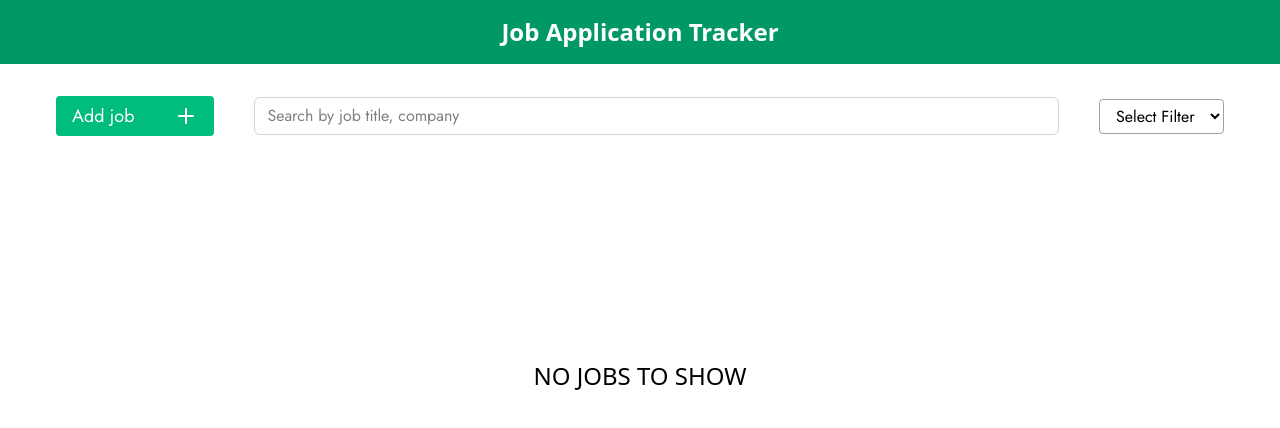
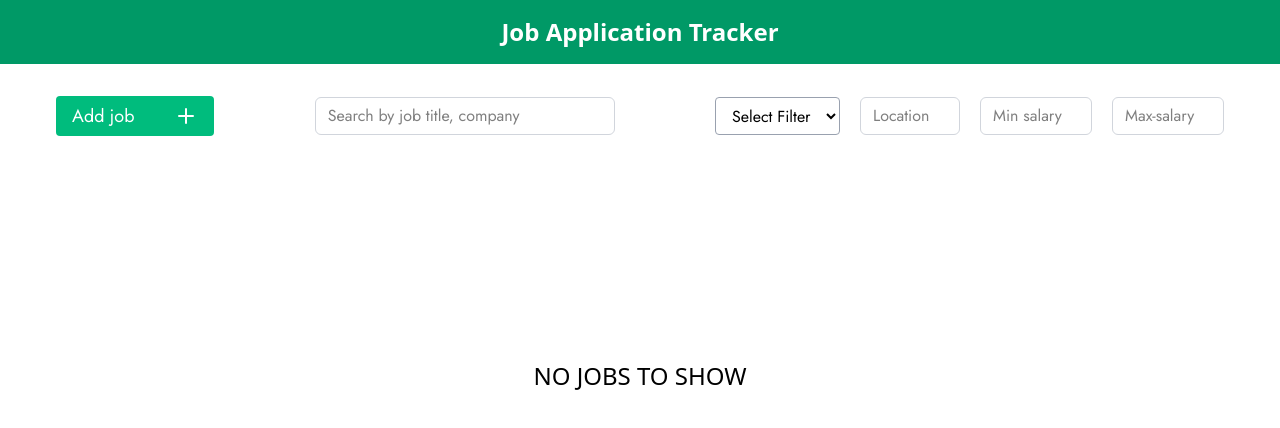
Before and after one commit to DeepakRizal/job-application-tracker, a React (Vite) app: page / in a window 1280 px wide. Shown: the top 428 px of the page. Built offline with nearby package versions, Linux system fonts and the light colour scheme.

Commit message:
feat: added other filter input boxes to implement further filtering of the job with different properties

```diff
--- a/src/components/HeaderSection.tsx
+++ b/src/components/HeaderSection.tsx
@@ -28,10 +28,10 @@ const HeaderSection = () => {
         <span className="text-[14px] md:text-lg">Add job</span>
         <Plus />
       </button>
-      <div className=" w-full md:w-auto flex-2/3  flex items-center gap-3 md:gap-5 ">
+      <div className=" w-full md:w-auto flex- flex items-center gap-3 md:gap-5 ">
         <input
           placeholder="Search by job title, company"
-          className="border border-gray-300 outline-none flex-2/3 rounded-md px-1.5 md:px-3 py-1.5"
+          className="border w-full md:w-[300px]  border-gray-300 outline-none rounded-md px-1.5 md:px-3 py-1.5"
           type="text"
           name="searchTerm"
           onChange={(e: React.ChangeEvent<HTMLInputElement>) =>
@@ -40,7 +40,7 @@ const HeaderSection = () => {
           value={filters.searchTerm}
         />
       </div>
-      <div className="w-full md:w-auto">
+      <div className="w-full flex flex-col   gap-5 md:flex-row md:w-auto">
         <select
           className="border  w-full md:w-auto font-poppin py-1.5 px-1  md:py-1 md:px-3 rounded-sm border-gray-400"
           name="status"
@@ -55,6 +55,23 @@ const HeaderSection = () => {
           <option value="offer">Offer</option>
           <option value="withdrawn">Withdrawn</option>
         </select>
+        <div className="flex  gap-5 flex-wrap md:w-auto">
+          <input
+            type="text"
+            className="border w-25 border-gray-300 outline-none rounded-md px-1.5 md:px-3 py-1.5"
+            placeholder="Location"
+          />
+          <input
+            type="number"
+            className="border w-28 border-gray-300 outline-none rounded-md px-1.5 md:px-3 py-1.5"
+            placeholder="Min salary"
+          />
+          <input
+            type="number"
+            className="border w-28 border-gray-300 outline-none rounded-md px-1.5 md:px-3 py-1.5"
+            placeholder="Max-salary"
+          />
+        </div>
       </div>
     </div>
   );
--- a/src/components/jobs/JobCard.tsx
+++ b/src/components/jobs/JobCard.tsx
@@ -23,11 +23,16 @@ interface JobCardProps {
 }
 
 const statusStyles: Record<Status, string> = {
-  applied: "bg-blue-100 text-blue-700 border border-blue-300",
-  interview: "bg-yellow-100 text-yellow-800 border border-yellow-300",
-  offer: "bg-green-100 text-green-700 border border-green-300",
-  withdrawn: "bg-red-100 text-red-700 border border-red-300",
-  rejected: "bg-gray-100 text-gray-700 border border-gray-300", // optional
+  applied:
+    "bg-blue-100 text-blue-700 px-3 py-[3px] border rounded-md border-blue-300",
+  interview:
+    "bg-yellow-100 text-yellow-800 px-3 py-[3px] border rounded-md border-yellow-300",
+  offer:
+    "bg-green-100 text-green-700 px-3 py-[3px] border rounded-md border-green-300",
+  withdrawn:
+    "bg-red-100 text-red-700 px-3 py-[3px] border rounded-md border-red-300",
+  rejected:
+    "bg-gray-100 text-gray-700 px-3 py-[3px] border rounded-md border-gray-300",
 };
 
 const JobCard = ({
--- a/src/context/JobContext.tsx
+++ b/src/context/JobContext.tsx
@@ -22,7 +22,6 @@ export const JobProvider = ({ children }: JobProviderProps) => {
     location: "",
     minSalary: 0,
     maxSalary: Infinity,
-    dateApplied: "", // or maybe sort by date?
   });
 
   const filteredJobs = appliedJobs.filter((job) => {
--- a/src/types/type.ts
+++ b/src/types/type.ts
@@ -18,9 +18,7 @@ export interface filters {
   location: string;
   minSalary: number;
   maxSalary: number;
-  dateApplied: string;
 }
-
 // Type for context value
 export interface JobContextType {
   appliedJobs: JobApplicationList;
```
